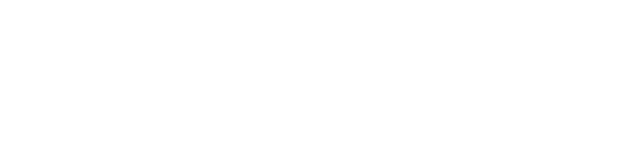
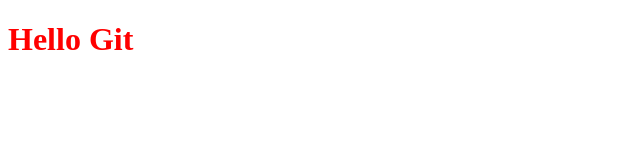
Before and after one commit to dvpms/git_practice, a plain HTML site: page index.html in a window 1280 px wide. Shown: the whole page, without its empty margins (0-640 px from the left). Drawn offline with Linux system fonts and the light colour scheme.

Commit message:
Add page heading

```diff
--- a/index.html
+++ b/index.html
@@ -5,5 +5,7 @@
   <title>Document Title</title>
    <link rel="stylesheet" type="text/css" href="styles.css">
 </head>
-<body></body>
+<body>
+     <h1>Hello Git</h1>
+</body>
 </html>
--- a/styles.css
+++ b/styles.css
@@ -0,0 +1,3 @@
+h1{
+     color:red;
+}
```
